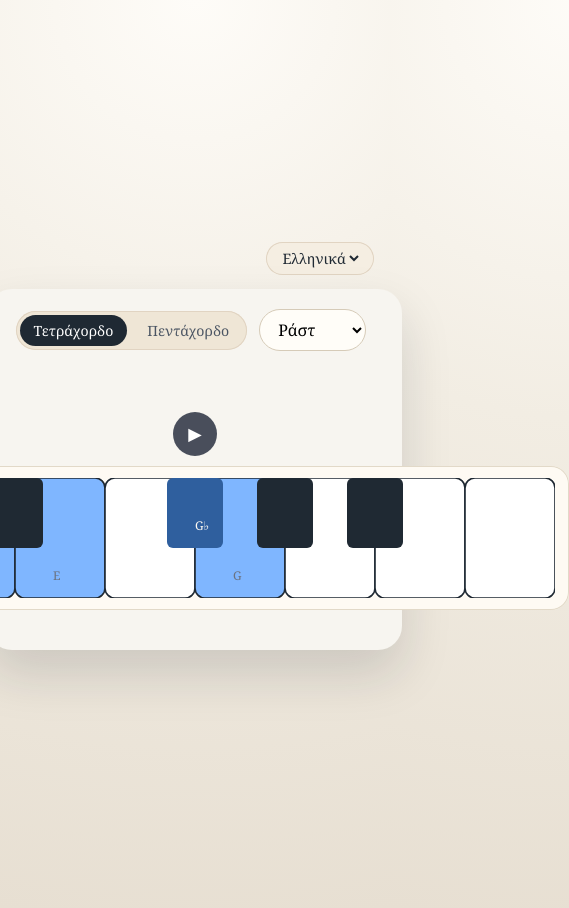
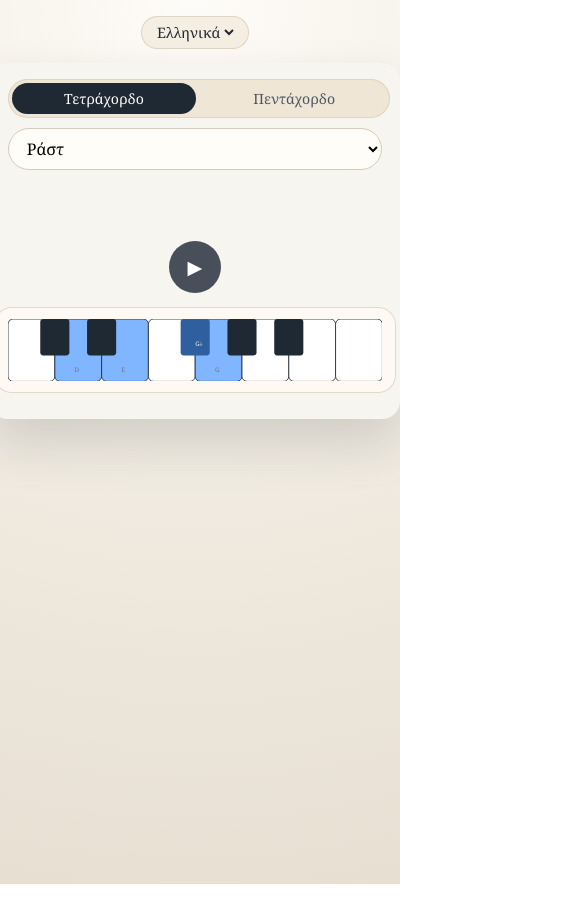
Before and after one commit to greenonion/dromoi, a website with bundled scripts: page index.html in a window 390 px wide. Shown: the whole page, 569 px wide, since content can reach past the window. After the commit the page ends 884 px from the top, so only its background shows below. Built offline with nearby package versions, Linux system fonts and the light colour scheme; what vexflow would draw is missing.

Commit message:
Make layout responsive for mobile

```diff
--- a/index.html
+++ b/index.html
@@ -145,8 +145,14 @@
       display: flex;
       flex-direction: column;
       align-items: center;
-      gap: 10px;
+      gap: 12px;
       padding: 4px 0 8px;
+    }
+
+    .play-row {
+      display: flex;
+      justify-content: center;
+      width: 100%;
     }
 
     .play-button {
@@ -224,6 +230,107 @@
       justify-content: center;
     }
 
+    @media (max-width: 1024px) {
+      body {
+        padding: 20px 0 32px;
+      }
+
+      .panel,
+      .top-bar {
+        width: min(94vw, 720px);
+      }
+
+      .staff {
+        width: 100%;
+      }
+    }
+
+    @media (max-width: 720px) {
+      body {
+        justify-content: flex-start;
+        padding: 18px 0 28px;
+      }
+
+      .top-bar {
+        justify-content: center;
+      }
+
+      .panel {
+        padding: 16px 18px 22px;
+        border-radius: 18px;
+      }
+
+      .selector {
+        flex-direction: column;
+        align-items: flex-start;
+        gap: 10px;
+      }
+
+      .selector select {
+        width: 100%;
+      }
+
+      .clef-wrapper {
+        gap: 10px;
+        padding-bottom: 4px;
+      }
+
+      .play-row {
+        order: 2;
+        margin-bottom: 4px;
+      }
+
+      .staff {
+        order: 1;
+        width: 100%;
+      }
+
+      .keys-frame {
+        order: 3;
+        width: 100%;
+      }
+
+      .keys-frame svg {
+        width: 100%;
+        height: auto;
+      }
+
+      .status-message {
+        align-self: stretch;
+      }
+    }
+
+    @media (max-width: 520px) {
+      body {
+        padding: 16px 0 24px;
+      }
+
+      .panel,
+      .top-bar {
+        width: min(96vw, 520px);
+      }
+
+      .mode-toggle {
+        width: 100%;
+        justify-content: space-between;
+      }
+
+      .mode-toggle button {
+        flex: 1;
+        text-align: center;
+      }
+
+      .play-button {
+        width: 52px;
+        height: 52px;
+        font-size: 1.2rem;
+      }
+
+      .section-title {
+        font-size: 1rem;
+      }
+    }
+
     .staff svg {
       max-width: 100%;
       height: auto;
@@ -268,7 +375,10 @@
     <div id="statusMessage" class="status-message" role="status" aria-live="polite"></div>
 
     <div class="clef-wrapper">
-      <button class="play-button" id="playButton" type="button" data-i18n="button.play">▶︎</button>
+      <div id="staff" class="staff" aria-label="Νότες στο πεντάγραμμο" data-i18n-attr="aria-label:aria.staff"></div>
+      <div class="play-row">
+        <button class="play-button" id="playButton" type="button" data-i18n="button.play">▶︎</button>
+      </div>
       <div class="keys-frame" aria-label="Πλήκτρα πιάνου από Ντο σε Ντο" data-i18n-attr="aria-label:aria.keys">
         <svg width="720" height="120" viewBox="0 0 720 120">
           <rect class="white-key" data-note="C" x="0" y="0" width="90" height="120" rx="10" />
@@ -304,8 +414,6 @@
       </div>
     </div>
 
-    <div id="staff" class="staff" aria-label="Νότες στο πεντάγραμμο" data-i18n-attr="aria-label:aria.staff"></div>
-
   </div>
 
   <script type="module" src="./app.js"></script>
```
